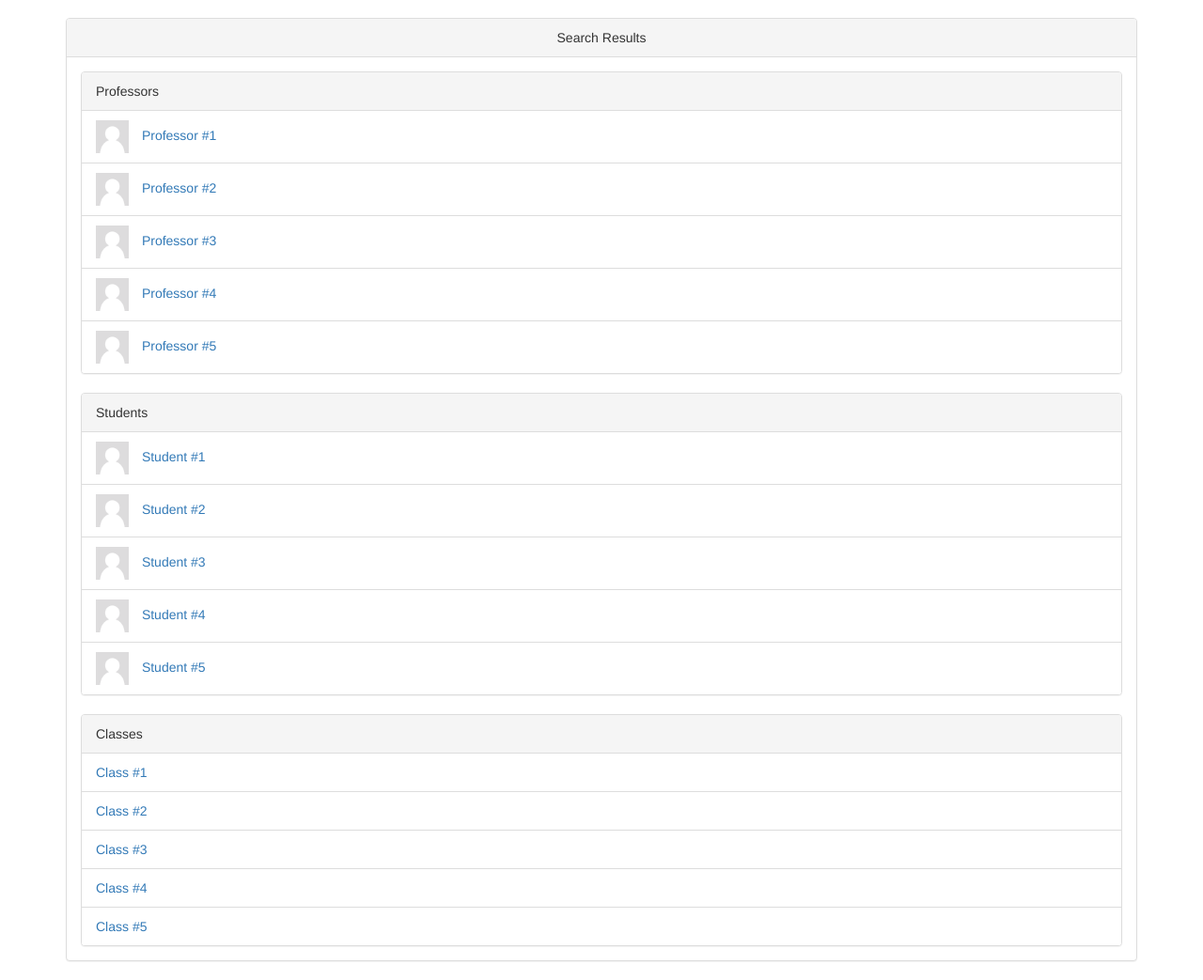
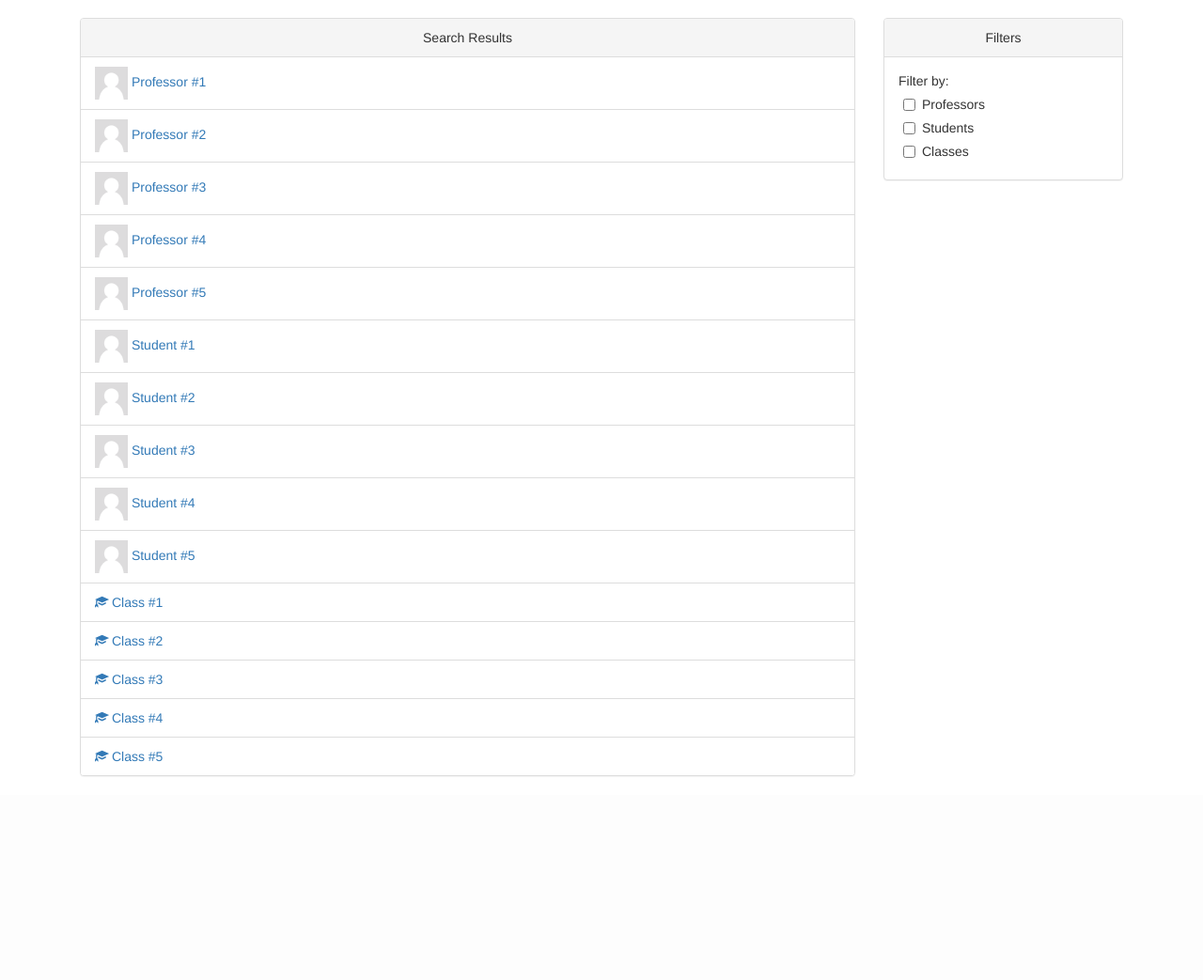
Before and after one commit to up201306506/LBAW55, a PHP site: page /searchpage.php in a window 1280 px wide. Shown: the part 51-1094 px from the top of the page at 94% size. After the commit the page ends 877 px from the top, so only its background shows below. Run offline with PHP 8.4, Linux system fonts and the light colour scheme.

Commit message:
Search page, Exam page and Profile modified.

```diff
--- a/Prototype/searchpage.css
+++ b/Prototype/searchpage.css
@@ -1,7 +1,4 @@
-.sm-profile-img {
-	margin-right: 10px;
+.checkbox {
+	margin: 0;
+	padding: 5px;
 }
-
-.results-box:last-child {
-	margin-bottom: 0;
-}
--- a/Prototype/searchpage.php
+++ b/Prototype/searchpage.php
@@ -24,70 +24,84 @@
 <body>
 	<?php include 'navbar.php'; ?>
 	<div class="container">
+		<div class="results col-sm-9">
 			<div class="panel panel-default">
 				<div class="panel-heading text-center">Search Results</div>
-			<div class="panel-body">
-				<div class="panel panel-default results-box">
-					<div class="panel-heading">Professors</div>
 				<ul class="list-group">
 					<li class="list-group-item">
-							<a href="#"><img class="sm-profile-img" src="user_img.png" alt="User's Profile Image" width="35" height="35"></a>
+						<a href="#"><img src="user_img.png" alt="User's Profile Image" width="35" height="35"></a>
 						<a href="#">Professor #1</a>
 					</li>
 					<li class="list-group-item">
-							<a href="#"><img class="sm-profile-img" src="user_img.png" alt="User's Profile Image" width="35" height="35"></a>
+						<a href="#"><img src="user_img.png" alt="User's Profile Image" width="35" height="35"></a>
 						<a href="#">Professor #2</a>
 					</li>
 					<li class="list-group-item">
-							<a href="#"><img class="sm-profile-img" src="user_img.png" alt="User's Profile Image" width="35" height="35"></a>
+						<a href="#"><img src="user_img.png" alt="User's Profile Image" width="35" height="35"></a>
 						<a href="#">Professor #3</a>
 					</li>
 					<li class="list-group-item">
-							<a href="#"><img class="sm-profile-img" src="user_img.png" alt="User's Profile Image" width="35" height="35"></a>
+						<a href="#"><img src="user_img.png" alt="User's Profile Image" width="35" height="35"></a>
 						<a href="#">Professor #4</a>
 					</li>
 					<li class="list-group-item">
-							<a href="#"><img class="sm-profile-img" src="user_img.png" alt="User's Profile Image" width="35" height="35"></a>
+						<a href="#"><img src="user_img.png" alt="User's Profile Image" width="35" height="35"></a>
 						<a href="#">Professor #5</a>
 					</li>
-					</ul>
-				</div>
-				<div class="panel panel-default results-box">
-					<div class="panel-heading">Students</div>
-					<ul class="list-group">
 					<li class="list-group-item">
-							<a href="#"><img class="sm-profile-img" src="user_img.png" alt="User's Profile Image" width="35" height="35"></a>
+						<a href="#"><img src="user_img.png" alt="User's Profile Image" width="35" height="35"></a>
 						<a href="#">Student #1</a>
 					</li>
 					<li class="list-group-item">
-							<a href="#"><img class="sm-profile-img" src="user_img.png" alt="User's Profile Image" width="35" height="35"></a>
+						<a href="#"><img src="user_img.png" alt="User's Profile Image" width="35" height="35"></a>
 						<a href="#">Student #2</a>
 					</li>
 					<li class="list-group-item">
-							<a href="#"><img class="sm-profile-img" src="user_img.png" alt="User's Profile Image" width="35" height="35"></a>
+						<a href="#"><img src="user_img.png" alt="User's Profile Image" width="35" height="35"></a>
 						<a href="#">Student #3</a>
 					</li>
 					<li class="list-group-item">
-							<a href="#"><img class="sm-profile-img" src="user_img.png" alt="User's Profile Image" width="35" height="35"></a>
+						<a href="#"><img src="user_img.png" alt="User's Profile Image" width="35" height="35"></a>
 						<a href="#">Student #4</a>
 					</li>
 					<li class="list-group-item">
-							<a href="#"><img class="sm-profile-img" src="user_img.png" alt="User's Profile Image" width="35" height="35"></a>
+						<a href="#"><img src="user_img.png" alt="User's Profile Image" width="35" height="35"></a>
 						<a href="#">Student #5</a>
 					</li>
+					<li class="list-group-item">
+						<a href="#"><span class="glyphicon glyphicon-education"></span> Class #1</a>
+					</li>
+					<li class="list-group-item">
+						<a href="#"><span class="glyphicon glyphicon-education"></span> Class #2</a>
+					</li>
+					<li class="list-group-item">
+						<a href="#"><span class="glyphicon glyphicon-education"></span> Class #3</a>
+					</li>
+					<li class="list-group-item">
+						<a href="#"><span class="glyphicon glyphicon-education"></span> Class #4</a>
+					</li>
+					<li class="list-group-item">
+						<a href="#"><span class="glyphicon glyphicon-education"></span> Class #5</a>
+					</li>
 				</ul>
+			</div> <!-- results panel -->
 		</div>
-				<div class="panel panel-default results-box">
-					<div class="panel-heading">Classes</div>
-					<ul class="list-group">
-						<li class="list-group-item"><a href="#">Class #1</a></li>
-						<li class="list-group-item"><a href="#">Class #2</a></li>
-						<li class="list-group-item"><a href="#">Class #3</a></li>
-						<li class="list-group-item"><a href="#">Class #4</a></li>
-						<li class="list-group-item"><a href="#">Class #5</a></li>
-					</ul>
+		<div class="filters col-sm-3">
+			<div class="panel panel-default">
+				<div class="panel-heading text-center">Filters</div>
+				<div class="panel-body">
+					<span>Filter by:</span>
+					<div class="checkbox">
+						<label><input type="checkbox" />Professors</label>
+					</div>
+					<div class="checkbox">
+						<label><input type="checkbox" />Students</label>
+					</div>
+					<div class="checkbox">
+						<label><input type="checkbox" />Classes</label>
 					</div>
 				</div>
+			</div> <!-- filters panel -->
 		</div>
 	</div> <!-- container -->
 
```
Also changed, not shown: Prototype/exam.css (+9 -0 lines), Prototype/exam.php (+14 -5 lines), Prototype/profile.php (+11 -11 lines). Lines whose indentation alone changed are shown as unchanged.
